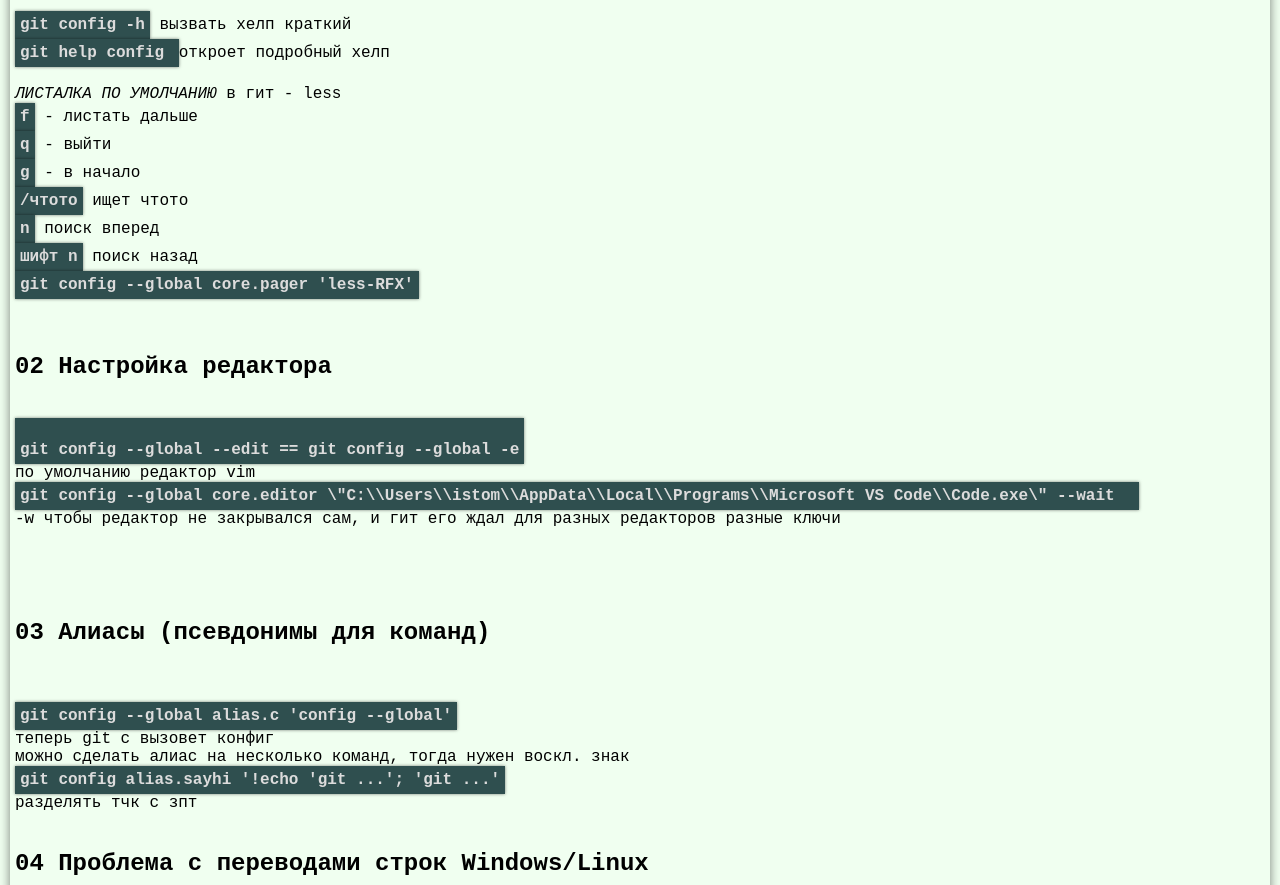
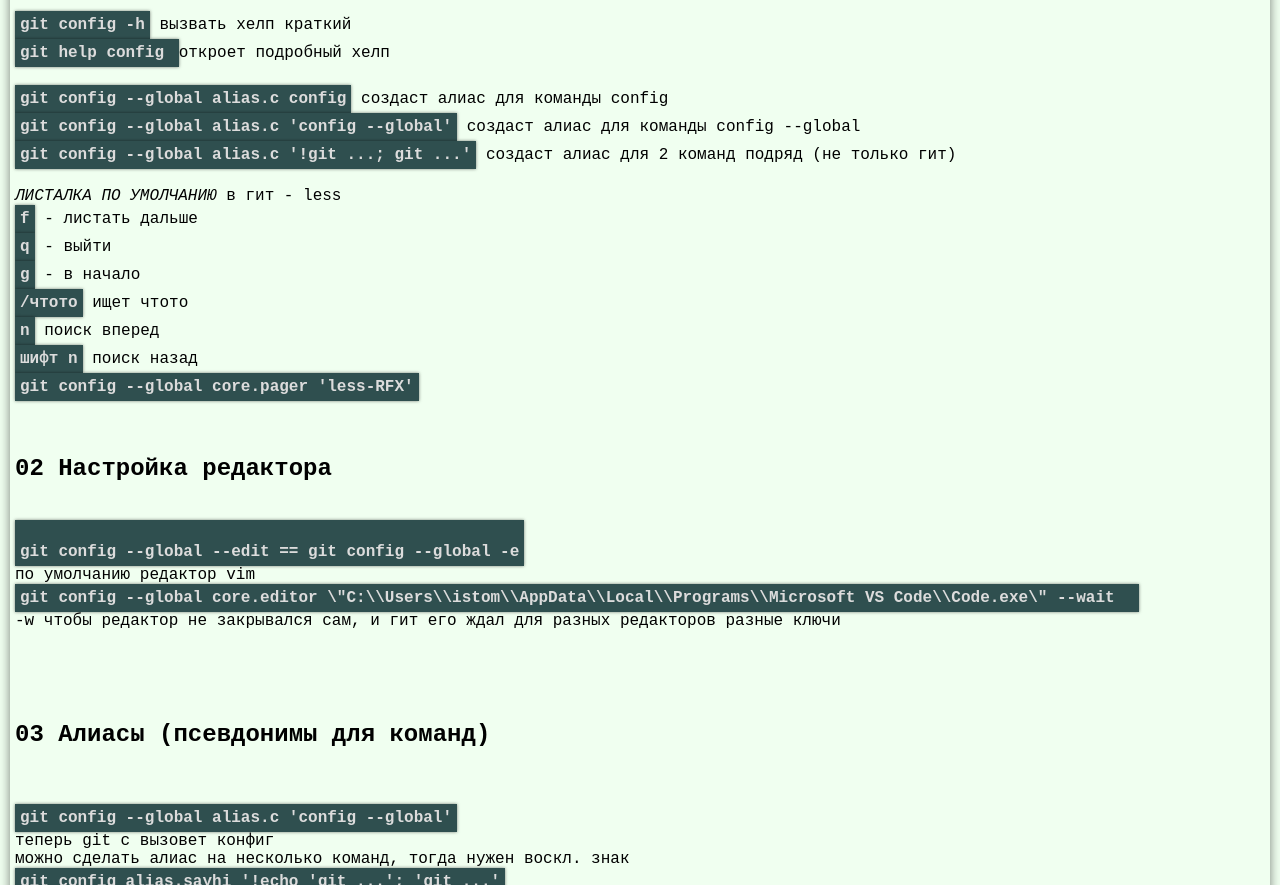
Before and after one commit to ase444ka/conspectGit, a plain HTML site: page index.html in a window 1280 px wide. Shown: the part 850-1735 px from the top of the page. Drawn offline with Linux system fonts and the light colour scheme.

Commit message:
edit mainConfig section-2

```diff
--- a/index.html
+++ b/index.html
@@ -46,6 +46,10 @@
 
 <strong>git config -h</strong> вызвать хелп краткий
 <strong>git help config </strong>откроет подробный хелп
+
+<strong>git config --global alias.c config</strong> создаст алиас для команды config
+<strong>git config --global alias.c 'config --global'</strong> создаст алиас для команды config --global
+<strong>git config --global alias.c '!git ...; git ...'</strong> создаст алиас для 2 команд подряд (не только гит)
 
 <em>ЛИСТАЛКА ПО УМОЛЧАНИЮ</em> в гит - less
 <strong>f</strong> - листать дальше
```
